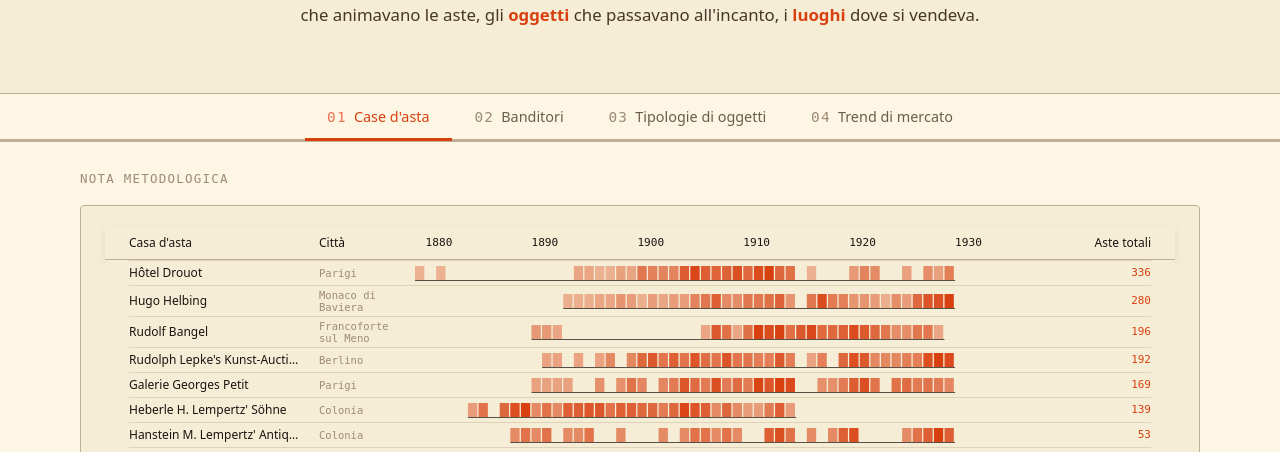
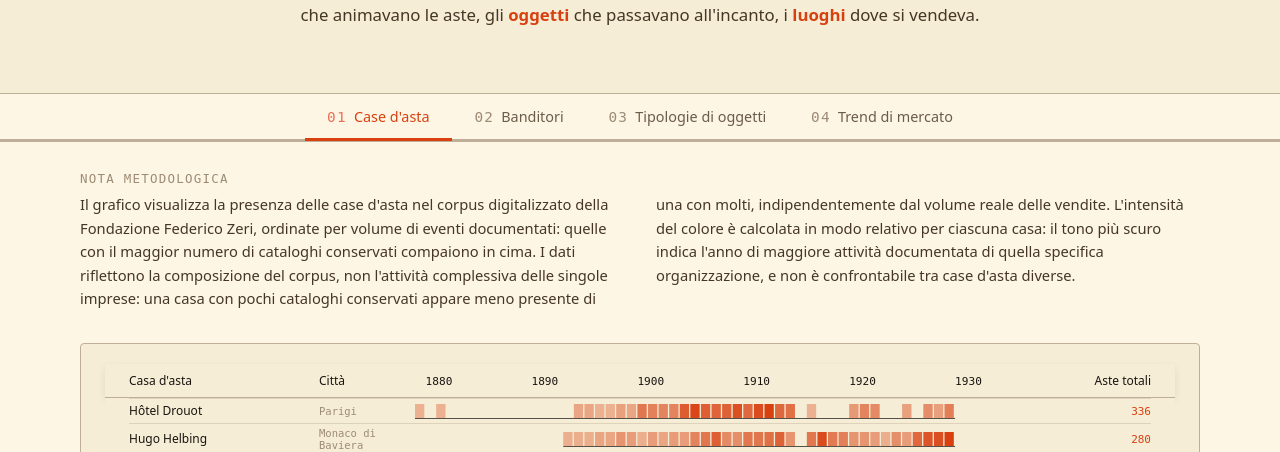
Before and after one commit to dharc-org/lots_of_zeri, a FastAPI app: page /esplora in a window 1280 px wide. Shown: the part 273-725 px from the top of the page. Run offline with FastAPI, Linux system fonts and the light colour scheme; some libraries are stand-ins or nearby versions; some web fonts are replaced.

Commit message:
cambio testo esplora

```diff
--- a/frontend/templates/esplora.html
+++ b/frontend/templates/esplora.html
@@ -45,6 +45,9 @@
     {# ════ 01 — Case d'asta ════ #}
     <div class="expl-panel active" id="panel-case" role="tabpanel">
       <p class="expl-metanote-label">Nota metodologica</p>
+      <p class="expl-metanote">Il grafico visualizza la presenza delle case d'asta nel corpus digitalizzato della Fondazione Federico Zeri, ordinate per volume di eventi documentati: quelle con il maggior numero di cataloghi conservati compaiono in cima.
+I dati riflettono la composizione del corpus, non l'attività complessiva delle singole imprese: una casa con pochi cataloghi conservati appare meno presente di una con molti, indipendentemente dal volume reale delle vendite.
+L'intensità del colore è calcolata in modo relativo per ciascuna casa: il tono più scuro indica l'anno di maggiore attività documentata di quella specifica organizzazione, e non è confrontabile tra case d'asta diverse.
 </p>
       <div class="expl-chart-wrap">
         <div id="case-rows"></div>
@@ -54,6 +57,7 @@
     {# ════ 02 — Banditori ════ #}
     <div class="expl-panel" id="panel-banditori" role="tabpanel">
       <p class="expl-metanote-label">Nota metodologica</p>
+      <p class="expl-metanote">Il grafico visualizza le relazioni tra i banditori documentati nel corpus e le case d'asta presso cui hanno operato. Lo spessore della linea è proporzionale al numero di aste condotte con quella casa d'asta. Nei dati del corpus il banditore è documentato solo nel 30% degli eventi — 604 su 1.895 — con una forte concentrazione nelle vendite parigine, dove il commissaire-priseur era una figura istituzionale del sistema d'asta francese. L'assenza del banditore nei cataloghi tedeschi e italiani non indica assenza del ruolo, ma una diversa prassi documentaria. La lista offre una panoramica di tutti i banditori documentati nel corpus; il grafico delle relazioni include solo quelli con almeno tre aste condotte insieme a una delle case d'asta rappresentate. Un banditore può quindi comparire in lista senza legami visibili nel grafico. Clicca un nome nella lista o un nodo nel grafico per isolare i legami; clicca di nuovo per tornare alla vista completa.</p>
       <div class="expl-chart-wrap" id="band-wrap"></div>
     </div>
 
```
